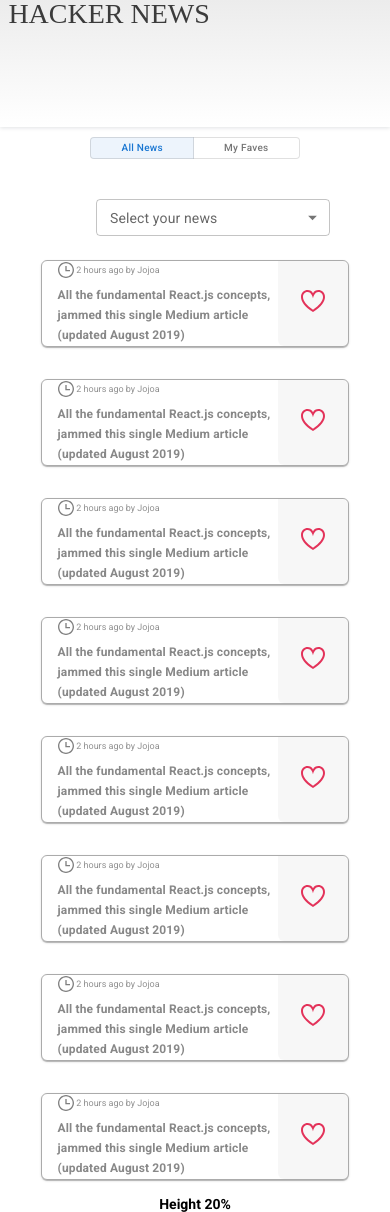
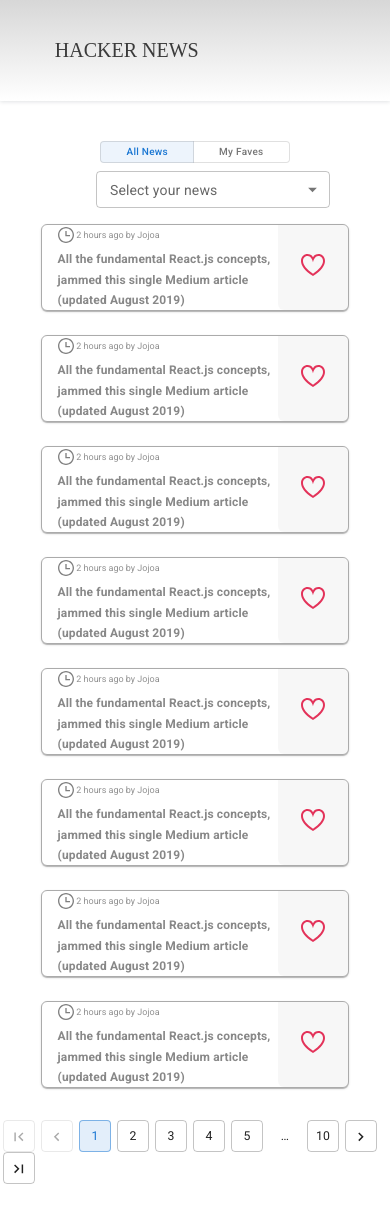
Before and after one commit to LuisFJojoa/hacker-news, a React (Vite) app: page / in a window 390 px wide. After the commit the page ends 1184 px from the top, so only its background shows below. Built offline with nearby package versions, Linux system fonts and the light colour scheme.

Commit message:
all styles and responsive design finished

```diff
--- a/src/components/HackerNewsApp/HackerNewsApp.jsx
+++ b/src/components/HackerNewsApp/HackerNewsApp.jsx
@@ -1,4 +1,3 @@
-import "./styles.css";
 import { HackerNewsHeader, HackerNewsBody } from "../";
 import Grid from "@mui/material/Grid";
 
--- a/src/components/HackerNewsBody/HackerNewsBody.jsx
+++ b/src/components/HackerNewsBody/HackerNewsBody.jsx
@@ -1,55 +1,29 @@
-import "./styles.css";
-import {
-  HackerNewsGrid,
-  HackerNewsMenu,
-  HackerNewsDropbox,
-} from "../";
+import { HackerNewsGrid, HackerNewsMenu, HackerNewsDropbox, HackerNewsPagination } from "../";
 
-import { styled } from "@mui/material/styles";
 import Box from "@mui/material/Box";
-import Paper from "@mui/material/Paper";
 
 export const HackerNewsBody = () => {
-  const Item = styled(Paper)(({ theme }) => ({
-    backgroundColor: theme.palette.mode === "dark" ? "#1A2027" : "#fff",
-    ...theme.typography.body2,
-    padding: theme.spacing(1),
-    textAlign: "left",
-    color: theme.palette.text.secondary,
-  }));
+
   return (
     <>
-      <Box sx={{ height: "100vh", width: "100%" }}>
-        <Box
-          sx={{
-            width: "100%",
-            fontWeight: "700",
-            textAlign: "center",
-          }}
-        >
+      <Box>
+        <Box>
           <div className="header-body-container">
             <HackerNewsMenu />
-              <HackerNewsDropbox/>
+            <HackerNewsDropbox />
           </div>
-
         </Box>
-        <Box
-          sx={{
-            width: "100%",
-            fontWeight: "700",
-            textAlign: "center",
-          }}
-        >
+        <Box>
           <HackerNewsGrid />
         </Box>
-        <Box
-          sx={{
-            width: "100%",
-            fontWeight: "700",
-            textAlign: "center",
-          }}
+        <Box sx = {{
+          display: "flex",
+          flexDirection: "row",
+          justifyContent: "center",
+          alignItems: "center",
+        }}
         >
-          Height 20%
+          <HackerNewsPagination/>
         </Box>
       </Box>
     </>
--- a/src/components/HackerNewsBody/styles.css
+++ /dev/null
@@ -1,4 +0,0 @@
-.header-body-container{
-  display: flex;
-  flex-direction: column;
-}
--- a/src/components/HackerNewsDropbox/HackerNewsDropbox.jsx
+++ b/src/components/HackerNewsDropbox/HackerNewsDropbox.jsx
@@ -23,7 +23,7 @@
         m: 1,
         width: { xs: "60%", sm: "30%", md: "30%", lg: "15%" },
         ml: { xs: 12, sm: 10, md: 10, lg: 25 },
-        mt: 5,
+        mt: 1,
       }}
       size="small"
       className="dropbox-container"
--- a/src/components/HackerNewsGrid/HackerNewsGrid.jsx
+++ b/src/components/HackerNewsGrid/HackerNewsGrid.jsx
@@ -1,5 +1,5 @@
 import "./styles.css";
-import { HackerNewsItem } from "../";
+import { HackerNewsItem } from "..";
 import { styled } from "@mui/material/styles";
 import Box from "@mui/material/Box";
 import Paper from "@mui/material/Paper";
--- a/src/components/HackerNewsHeader/styles.css
+++ b/src/components/HackerNewsHeader/styles.css
@@ -1,21 +1,19 @@
 .hn-header {
   width: 100%;
-  height: 15vh;
+  height: 12vh;
   box-shadow: 0 1px 4px 0 rgba(0, 21, 41, 0.12);
-  background: linear-gradient(180deg, rgba(236,236,236,1) 0%, rgba(255,255,255,1) 100%);
-  padding: 0;
-  margin: 0;
+  background: linear-gradient(180deg, rgb(215, 215, 215) 0%, rgba(255,255,255,1) 100%);
+  display: flex;
+  flex-direction: column;
+  justify-content: center;
+  padding-left: 12.5%;
 }
 
 .hn-header-text {
-  width: 208px;
-  height: 28px;
-  font-family: Baskerville;
-  font-size: 28px;
+  font-family: 'Baskerville';
+  font-size: 20px;
   font-weight: normal;
   font-stretch: normal;
   font-style: normal;
-  line-height: 1;
-  letter-spacing: normal;
   color: #3b3b3b;
 }
--- a/src/components/HackerNewsItem/HackerNewsItem.jsx
+++ b/src/components/HackerNewsItem/HackerNewsItem.jsx
@@ -14,7 +14,7 @@
     opacity: 0.8,
     borderRadius: "6px",
     border: "solid 1px #979797",
-    marginTop: theme.spacing(2),
+    marginTop: theme.spacing(1),
     marginBottom: theme.spacing(2),
     paddingLeft: theme.spacing(2),
     textAlign: "left",
--- a/src/components/HackerNewsMenu/styles.css
+++ b/src/components/HackerNewsMenu/styles.css
@@ -3,6 +3,6 @@
   font-weight: 500;
   font-size: 10px !important;
   line-height: 20px !important;
-  padding: 0em 3em !important;
-  margin-top: 1em !important;
+  padding: 0em 2.5em !important;
+  margin-top: 4em !important;
 }
--- a/src/components/HackerNewsPagination/HackerNewsPagination.jsx
+++ b/src/components/HackerNewsPagination/HackerNewsPagination.jsx
@@ -1,7 +1,29 @@
-import "./styles.css";
+import Pagination from '@mui/material/Pagination';
+import Stack from '@mui/material/Stack';
+import { createTheme } from '@mui/material/styles';
 
+const theme = createTheme({
+  palette: {
+    primary: {
+      light: '#757ce8',
+      main: '#3f50b5',
+      dark: '#002884',
+      contrastText: '#fff',
+    },
+    secondary: {
+      light: '#ff7961',
+      main: '#f44336',
+      dark: '#ba000d',
+      contrastText: '#000',
+    },
+  },
+})
 export const HackerNewsPagination = () => {
   return (
-    <></>
+      <Stack spacing={1} sx={{
+        mt: 2
+      }}>
+        <Pagination count={10} variant="outlined" shape="rounded" showFirstButton showLastButton color="primary" />
+      </Stack>
   )
 };
```
Also changed, not shown: src/components/HackerNewsApp/styles.css (deleted).
